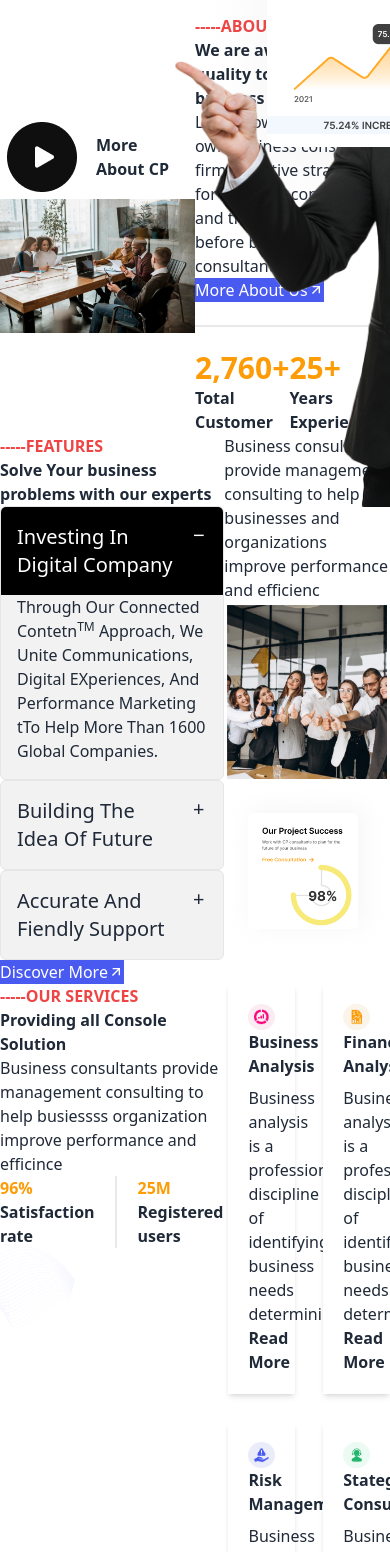
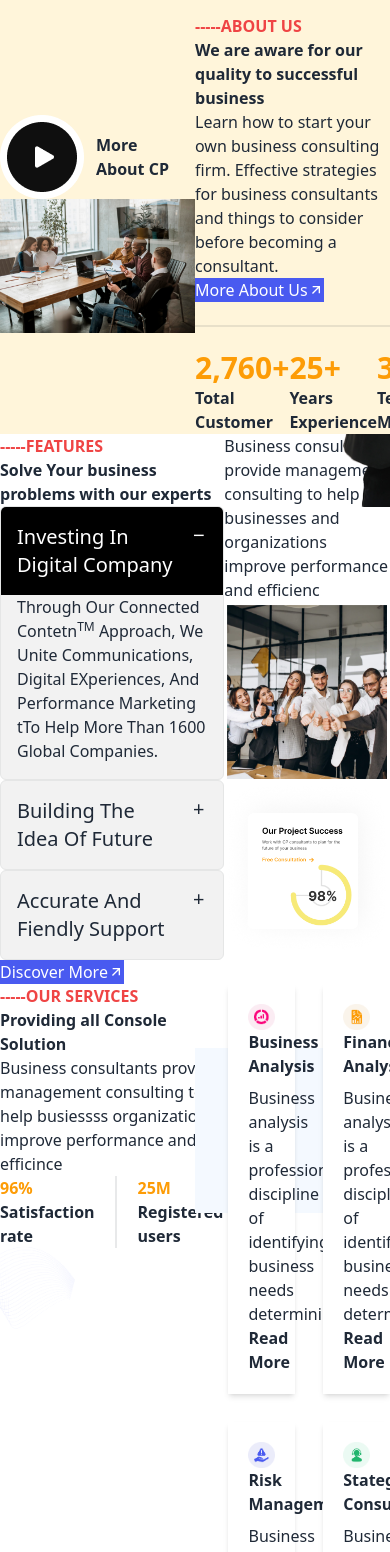
Before and after one commit to jahidhasan136/creative-business, a React (Vite) app: page / in a window 390 px wide. Shown: the part 965-2517 px from the top of the page. Built offline with nearby package versions, Linux system fonts and the light colour scheme.

Commit message:
fron-end complete

```diff
--- a/src/Pages/Home/AboutUs/AboutUs.jsx
+++ b/src/Pages/Home/AboutUs/AboutUs.jsx
@@ -3,11 +3,14 @@ import cpImage from '../../../assets/about/aboutcp.png'
 import { RiArrowRightUpLine } from 'react-icons/ri';
 import SectionTitle from '../../../components/SectionTitle/SectionTitle';
 import CountUp from 'react-countup';
+import bgColor from '../../../assets/about/bgColor.png'
 
 const AboutUs = () => {
     return (
+        <div className='relative overflow-hidden'>
+            <img className='absolute md:w-1/2 h-full lg:w-1/2' src={bgColor} alt="" />
             <div className='flex justify-between items-center mt-6 container mx-auto md:gap-10 lg:gap-20'>
-            <div className='w-1/2'>
+                <div className='w-1/2 z-10'>
                     <div className='flex items-center gap-3 md:mb-7 lg:mb-10'>
                         <img src={playIcon} alt="" />
                         <div className='font-bold'>
@@ -17,7 +20,7 @@ const AboutUs = () => {
                     </div>
                     <img src={cpImage} alt="" />
                 </div>
-            <div className='w-1/2'>
+                <div className='w-1/2 z-10'>
                     <p>
                         <SectionTitle
                             title="About Us"
@@ -47,6 +50,7 @@ const AboutUs = () => {
                     </div>
                 </div>
             </div>
+        </div>
     );
 };
 
--- a/src/Pages/Home/Services/Services.jsx
+++ b/src/Pages/Home/Services/Services.jsx
@@ -5,11 +5,12 @@ import stategic from '../../../assets/services/strategic.png'
 import riskManagement from '../../../assets/services/risk_management.png'
 import { FaArrowRight } from "react-icons/fa";
 import bg from '../../../assets/services/bg.png'
-
+import bgColor from '../../../assets/services/bgColor.png'
 
 const Services = () => {
     return (
-        <div className="relative">
+        <div className="relative overflow-hidden">
+            <img src={bgColor} className="absolute w-1/2 right-0 mt-16" alt="" />
             <img className="absolute -left-10 top-56 w-1/3" src={bg} alt="" />
             <div className="container mx-auto flex justify-between md:mt-20 lg:mt-28 md:gap-8 lg:gap-16">
                 <div>
@@ -30,7 +31,7 @@ const Services = () => {
                         </div>
                     </div>
                 </div>
-                <div className="grid grid-cols-2 gap-7">
+                <div className="grid grid-cols-2 gap-7 z-10">
                     <div className="bg-base-100 shadow-md md:p-3 p-5">
                         <img className="md:mb-2 lg:mb-3" src={busineessAnalysis} alt="" />
                         <h3 className="mb-2 font-bold lg:text-lg">Business Analysis</h3>
```
Also changed, not shown: src/assets/about/bgColor.png (added), src/assets/services/bgColor.png (added). Lines whose indentation alone changed are shown as unchanged.
